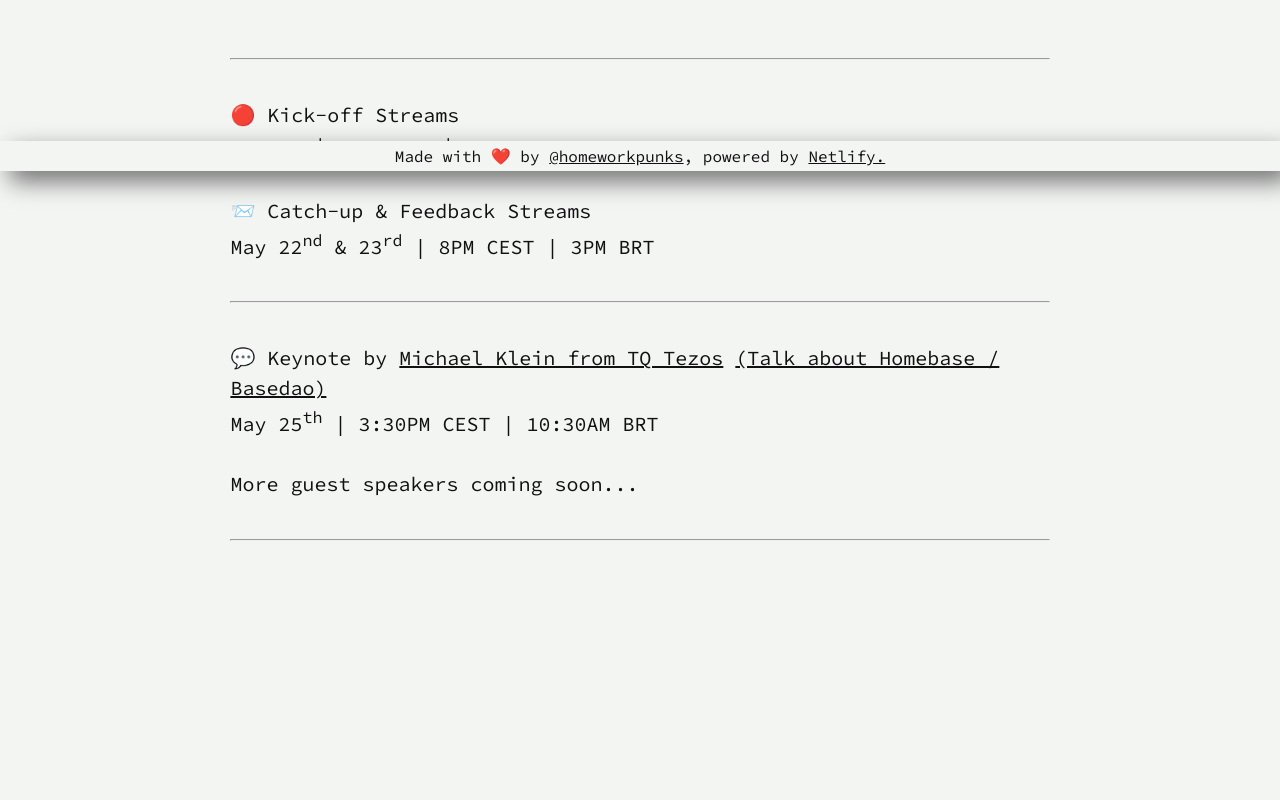
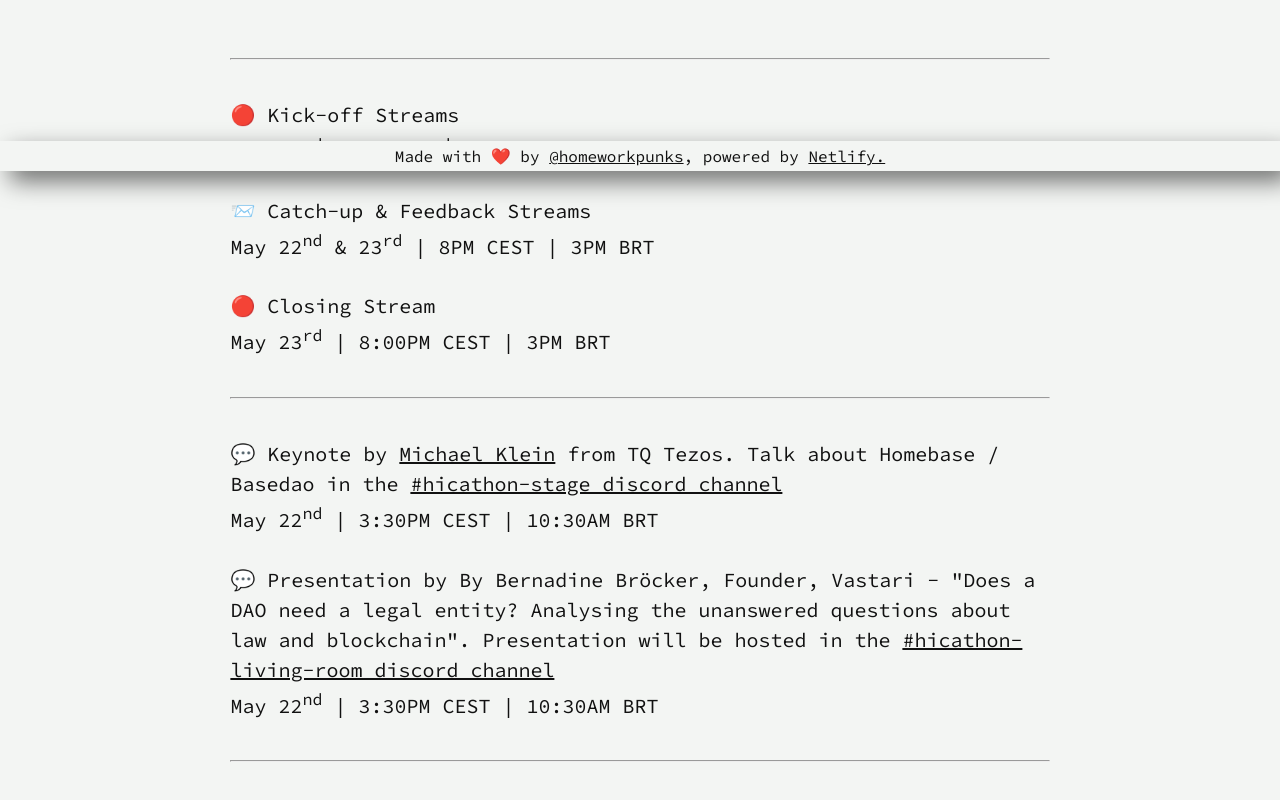
Before and after one commit to sf-pixel/hicathon.xyz, a Gatsby site: page /schedule in a window 1280 px wide. Shown: the part 629-1429 px from the top of the page. Before the commit the page ends 1240 px from the top, so only its background shows below. Built offline with nearby package versions, Linux system fonts and the light colour scheme; Gatsby itself is replaced by a stand-in of ours.

Commit message:
Added a presentation, fixed wording

```diff
--- a/src/pages/schedule.js
+++ b/src/pages/schedule.js
@@ -13,7 +13,7 @@
       <Logo />
       <div className="page__content">
         <Helmet>
-            <title>hicathon | press release</title>
+            <title>hicathon | schedule</title>
             <meta name="viewport" content="width=device-width, initial-scale=1.0"></meta>
         </Helmet>
         <div className="info__wrapper">
@@ -36,11 +36,15 @@
             <br></br>
             <div>📨 Catch-up & Feedback Streams</div>
             <div>May 22<sup>nd</sup> & 23<sup>rd</sup> | 8PM CEST | 3PM BRT</div>
+            <br></br>
+            <div>🔴 Closing Stream</div>
+            <div>May 23<sup>rd</sup> | 8:00PM CEST | 3PM BRT</div>
             <br></br><hr></hr><br></br>
-            <div>💬 Keynote by <a href="https://twitter.com/mjdklein">Michael Klein from TQ Tezos</a> <a href="https://discord.gg/eQJ2TCMnx8">(Talk about Homebase / Basedao)</a></div>
-            <div>May 25<sup>th</sup> | 3:30PM CEST | 10:30AM BRT</div>
+            <div>💬 Keynote by <a href="https://twitter.com/mjdklein">Michael Klein</a> from TQ Tezos. Talk about Homebase / Basedao in the <a href="https://discord.gg/eQJ2TCMnx8">#hicathon-stage discord channel</a></div>
+            <div>May 22<sup>nd</sup> | 3:30PM CEST | 10:30AM BRT</div>
             <br></br>
-            <div>More guest speakers coming soon...</div>
+            <div>💬 Presentation by By Bernadine Bröcker, Founder, Vastari - "Does a DAO need a legal entity? Analysing the unanswered questions about law and blockchain". Presentation will be hosted in the <a href="https://discord.gg/C7PTzSWEaX">#hicathon-living-room discord channel</a></div>
+            <div>May 22<sup>nd</sup> | 3:30PM CEST | 10:30AM BRT</div>
             <br></br><hr></hr><br></br>
         </div>
       </div>
```
